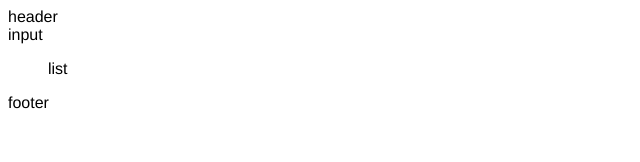
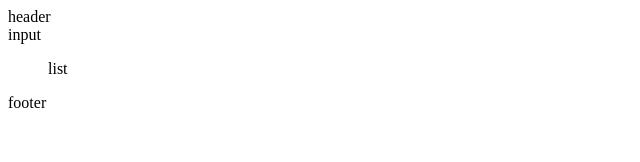
Before and after one commit to office1201/vue-beginner, a Vue app: page / in a window 1280 px wide. Shown: the top 162 px of the page, without its empty margins (0-640 px from the left). Built offline with nearby package versions, Linux system fonts and the light colour scheme.

Commit message:
Add: 폰트 태그 및 아이콘 CDN 추가

```diff
--- a/public/index.html
+++ b/public/index.html
@@ -4,6 +4,10 @@
     <meta charset="utf-8" />
     <meta name="viewport" content="width=device-width,initial-scale=1.0" />
     <link rel="icon" href="/favicon.ico" />
+    <link rel="stylesheet" href="https://use.fontawesome.com/releases/v5.15.3/css/all.css" integrity="sha384-SZXxX4whJ79/gErwcOYf+zWLeJdY/qpuqC4cAa9rOGUstPomtqpuNWT9wdPEn2fk" crossorigin="anonymous" />
+    <link rel="preconnect" href="https://fonts.googleapis.com" />
+    <link rel="preconnect" href="https://fonts.gstatic.com" crossorigin />
+    <link href="https://fonts.googleapis.com/css2?family=Ubuntu:wght@300&display=swap" rel="stylesheet" />
     <title></title>
   </head>
   <body>
--- a/src/App.vue
+++ b/src/App.vue
@@ -25,7 +25,4 @@
 </script>
 
 <style>
-#app {
-  font-family: Avenir, Helvetica, Arial, sans-serif;
-}
 </style>
```
